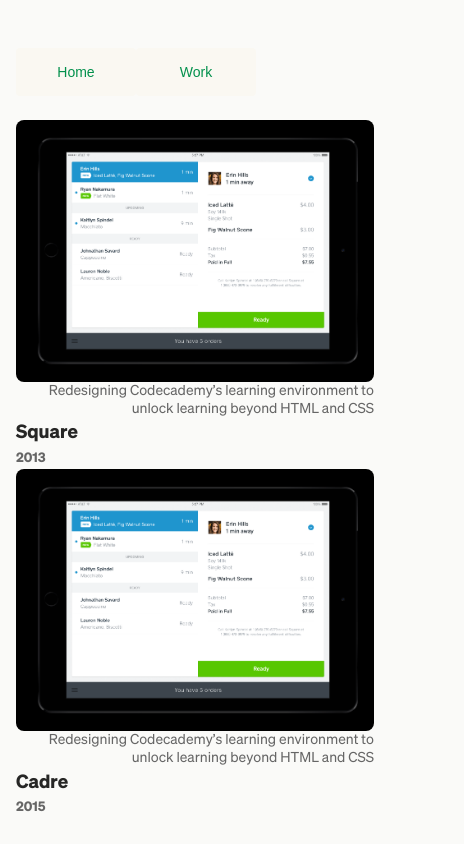
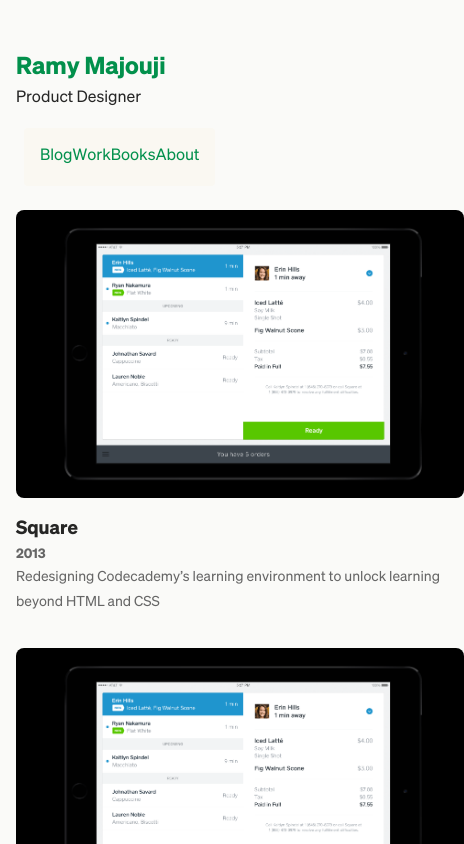
Before and after one commit to majouji/ramy.design, a Next.js app: page /work in a window 390 px wide. Shown: the top 844 px of the page, 464 px wide, since content can reach past the window. Built offline with nearby package versions, Linux system fonts and the light colour scheme.

Commit message:
Simplify grid

```diff
--- a/components/header.js
+++ b/components/header.js
@@ -4,9 +4,17 @@
 export default function Header() {
   return (
     <header>
+      <Link href="/"><a><h1>Ramy Majouji</h1></a></Link>
+      <p>Product Designer</p>
       <nav>
-        <ButtonInternal label="Home" url="/" />
-        <ButtonInternal label="Work" url="/work/" />
+        <ul>
+          <li>
+          <Link href="/"><a>Blog</a></Link>
+          <Link href="/work"><a>Work</a></Link>
+          <Link href="/books"><a>Books</a></Link>
+          <Link href="/about"><a>About</a></Link>
+          </li>
+        </ul>
       </nav>
     </header>
   );
--- a/package.json
+++ b/package.json
@@ -17,7 +17,6 @@
     "react-markdown": "^4.3.1",
     "remark": "^12.0.0",
     "remark-html": "^12.0.0",
-    "remark-syntax-highlight": "^0.1.3",
     "sass": "^1.26.10"
   }
 }
--- a/pages/about.js
+++ b/pages/about.js
@@ -14,7 +14,7 @@
             <span className="table-header">Direction</span>
           </div>
           <div className="column">
-            <span className="table-value">Dave Johannes</span>
+            <span className="table-value">John Smith</span>
           </div>
         </div>
         <div className="table-row">
@@ -22,7 +22,7 @@
             <span className="table-header">Direction</span>
           </div>
           <div className="column">
-            <span className="table-value">Dave Johannes</span>
+            <span className="table-value">John Smith</span>
           </div>
         </div>
         <div className="table-row">
@@ -30,7 +30,7 @@
             <span className="table-header">Direction</span>
           </div>
           <div className="column">
-            <span className="table-value">Dave Johannes</span>
+            <span className="table-value">John Smith</span>
           </div>
         </div>
       </aside>
--- a/pages/work.js
+++ b/pages/work.js
@@ -8,7 +8,7 @@
       <Head>
         <title>Work – {siteTitle}</title>
       </Head>
-      <div className="cards-row">
+      <div className="grid">
         <Card
           title="Square"
           subtitle="2013"
@@ -18,8 +18,24 @@
           linkTo="/work/square"
         />
         <Card
-          title="Cadre"
-          subtitle="2015"
+          title="Square"
+          subtitle="2013"
+          description="Redesigning Codecademy’s learning environment to unlock learning beyond HTML and CSS"
+          src="/images/work/register.png"
+          alt="Square Register"
+          linkTo="/work/square"
+        />
+        <Card
+          title="Square"
+          subtitle="2013"
+          description="Redesigning Codecademy’s learning environment to unlock learning beyond HTML and CSS"
+          src="/images/work/register.png"
+          alt="Square Register"
+          linkTo="/work/square"
+        />
+        <Card
+          title="Square"
+          subtitle="2013"
           description="Redesigning Codecademy’s learning environment to unlock learning beyond HTML and CSS"
           src="/images/work/register.png"
           alt="Square Register"
--- a/styles/global.sass
+++ b/styles/global.sass
@@ -258,8 +258,8 @@
 .grid
   align-items: end
   display: grid
-  gap: 1rem
-  grid-template-columns: repeat(auto-fit, minmax(12rem, 1fr))
+  gap: 2rem
+  grid-template-columns: repeat(auto-fit, minmax(28rem, 1fr))
 
   a
     margin-top: 0
@@ -268,41 +268,24 @@
     margin: 0
 
 .card
-  max-width: calc(50% - 8px)
-  display: flex
+  max-width: 100%
   p
     margin-top: 16px
   a
-    display: grid
-    grid-template-columns: 35% 65%
     color: var(--color-text)
-    @media screen and (max-width: 600px)
-      grid-template-columns: 100%
   figure
     background: black
-    max-height: 288px
     border-radius: 8px
-    padding: 16px
-    width: 100%
-    margin: unset
-    flex-wrap: wrap
-    grid-column-start: 1
-    grid-column-end: 3
-    @media screen and (max-width: 600px)
-      grid-column-start: 1
-      grid-column-end: 1
-      max-width: 100%
+    padding: unset
+    max-height: 320px
+    width: auto
+    margin: 0 auto 16px auto
+    padding: 0 16px
     img
-      max-width: 100%
-      max-height: 100%
+      max-height: calc(320px - 32px)
+      width: auto
       margin: auto
-      @media screen and (max-width: 600px)
-        grid-column-start: 1
-        grid-column-end: 1
-        max-width: 100%
-  @media screen and (max-width: 600px)
-    display: block
-    max-width: 100%
+      padding: 16px
 
 .card-subtitle
   color: var(--color-text-secondary)
@@ -314,14 +297,3 @@
   line-height: 1.3
   color: var(--color-text-secondary)
   text-align: right
-  @media screen and (max-width: 600px)
-    grid-column-start: 1
-    grid-column-end: 1
-    max-width: 100%
-
-.cards-row
-  display: flex
-  gap: 24px
-  @media screen and (max-width: 600px)
-    display: block
-    max-width: 100%
```
Also changed, not shown: 1 other file (tests, documents, lock files or other folders).
